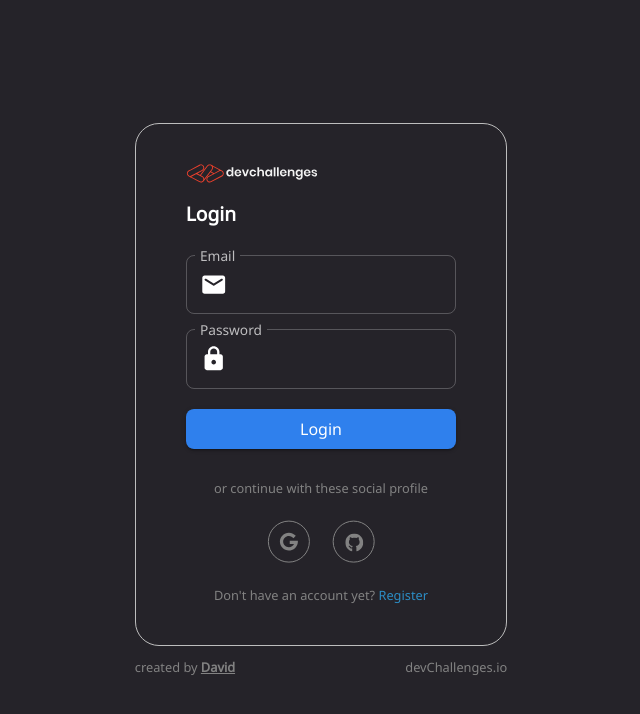
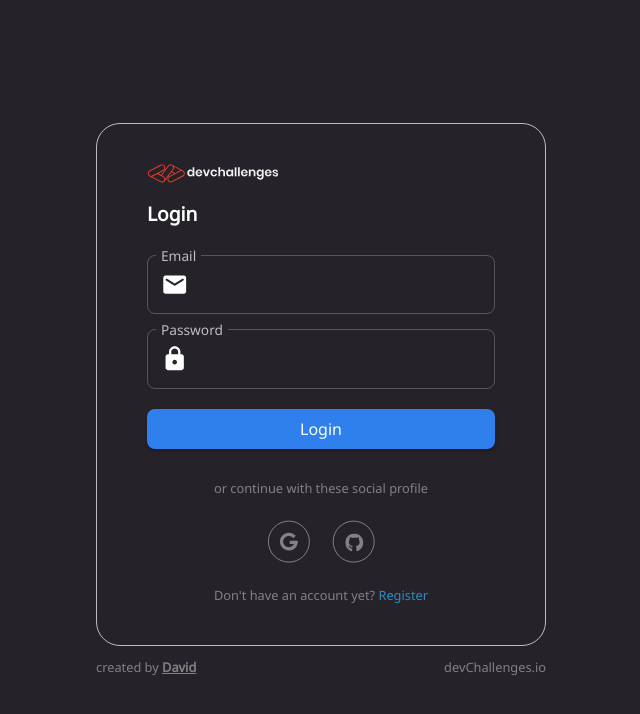
Before and after one commit to david-dkp/AuthenticationApp, a Next.js app: page /login in a window 1280 px wide. Shown: the top 714 px of the page, without its empty margins (319-959 px from the left). Built offline with nearby package versions, Linux system fonts and the light colour scheme.

Commit message:
feat: improve login/register width consistancy

```diff
--- a/pages/login/index.js
+++ b/pages/login/index.js
@@ -73,7 +73,9 @@ function Login() {
                 minHeight: {
                     xs: "100vh",
                     sm: "auto"
-                }
+                },
+                width: "470px",
+                maxWidth: "100%",
             }} justifyContent={"space-between"} p={"10px"} alignItems={"center"} direction={"column"}>
             <Box sx={{
                 backgroundColor: "background.default",
@@ -82,7 +84,6 @@ function Login() {
                 border: {sm: "1px solid #BDBDBD"},
                 display: "flex",
                 width: "100%",
-                maxWidth: "470px",
                 flexDirection: "column",
                 alignItems: "center",
                 py: "clamp(8px, 7vw, 40px)",
--- a/pages/register/index.js
+++ b/pages/register/index.js
@@ -74,7 +74,9 @@ function Register() {
             minHeight: {
                 xs: "100vh",
                 sm: "auto"
-            }
+            },
+            width: "470px",
+            maxWidth: "100%",
         }}
                justifyContent={"space-between"} p={"10px"} direction={"column"} alignItems={"center"}>
             <Box sx={{
@@ -84,7 +86,6 @@ function Register() {
                 border: {sm: "1px solid #BDBDBD"},
                 display: "flex",
                 width: "100%",
-                maxWidth: "470px",
                 flexDirection: "column",
                 alignItems: "center",
                 py: "clamp(8px, 7vw, 40px)",
```
